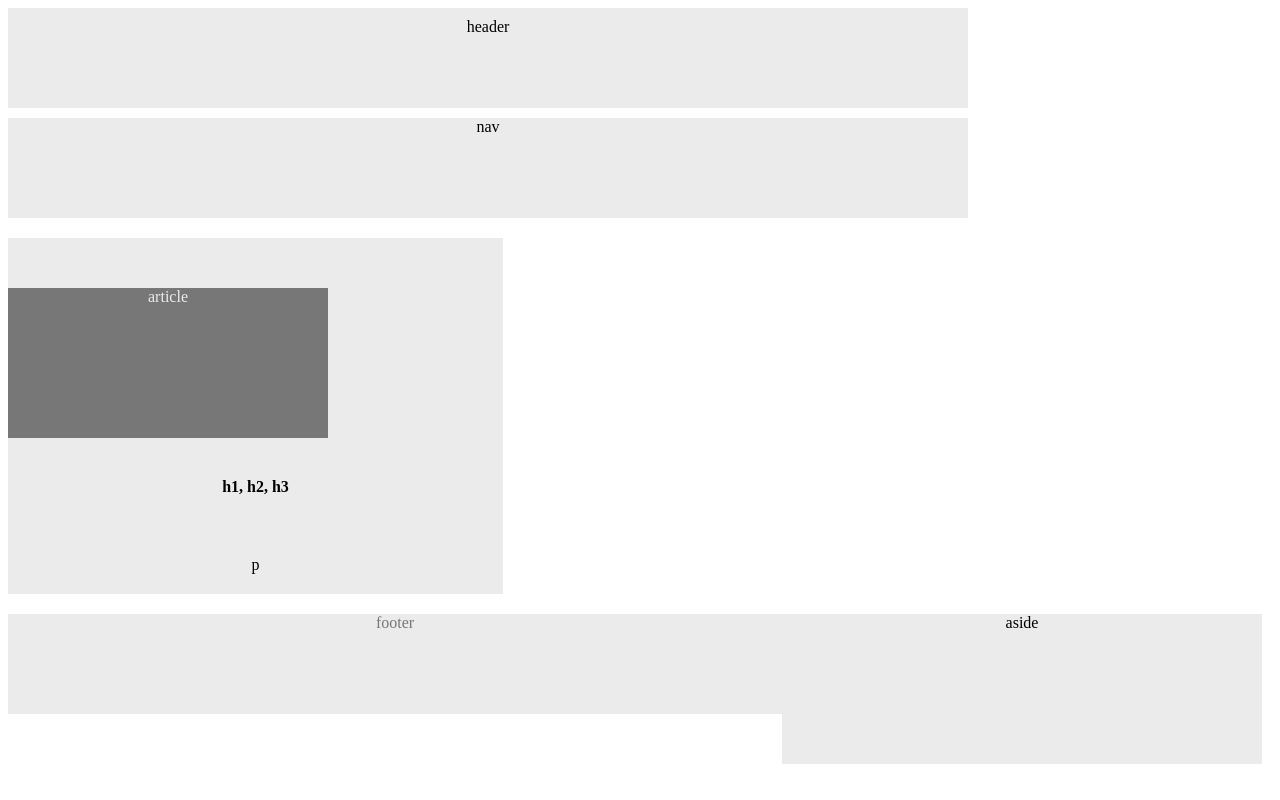
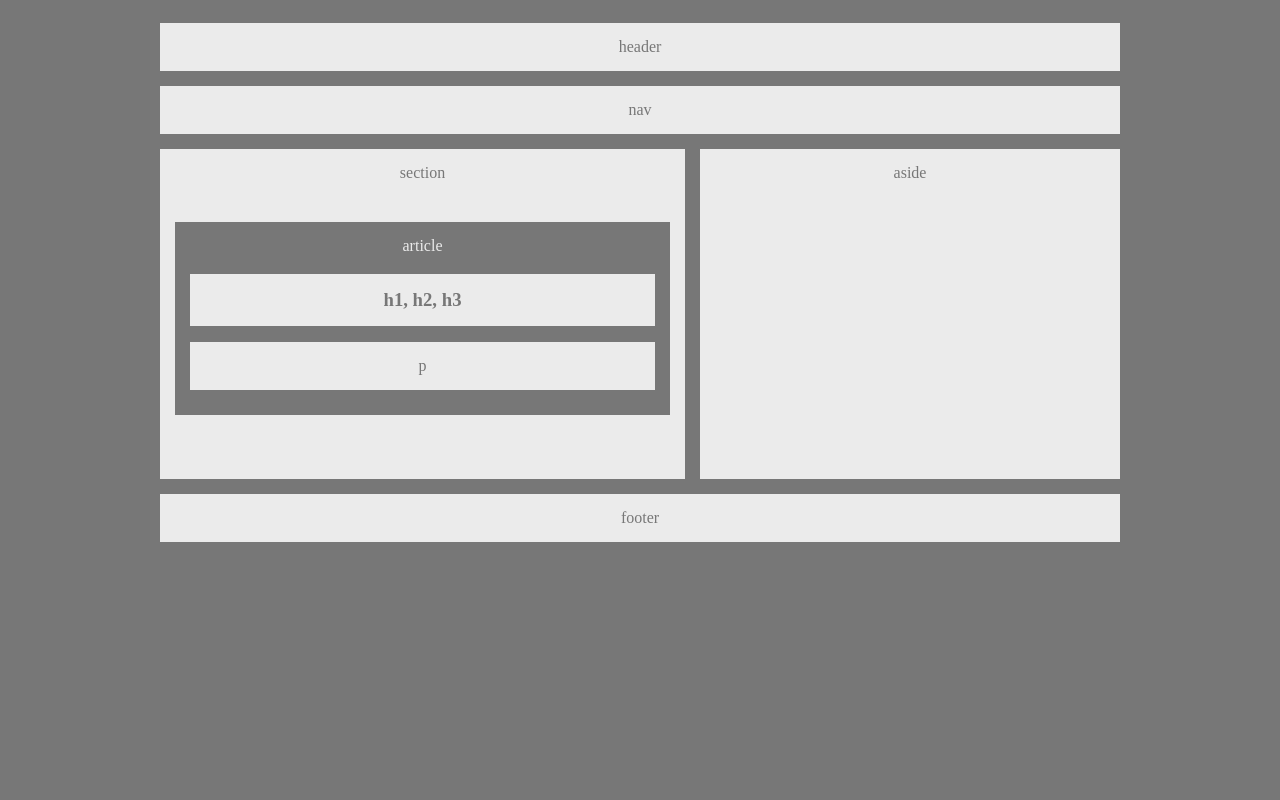
Before and after one commit to jnguyen0581/HW-Wireframe, a plain HTML site: page index.html in a window 1280 px wide. Drawn offline with Linux system fonts and the light colour scheme.

Commit message:
adding more to index.html and style.css

```diff
--- a/index.html
+++ b/index.html
@@ -1,24 +1,30 @@
 <!DOCTYPE html>
 <html lang="en">
+
 <head>
     <meta charset="UTF-8">
     <meta name="viewport" content="width=device-width, initial-scale=1.0">
     <meta http-equiv="X-UA-Compatible" content="ie=edge">
     <title>HW-Wireframe</title>
-    <link rel="stylesheet" type="text/css" href="style.css">
+    <link rel="stylesheet" href="style.css">
 </head>
+
 <body>
-    <header>header</header>
-    <section id="nav">nav</section>
+    <div class="full">
+        <header>header</header>
 
-    <section id="full" class="clearfix">
-             <section id="article">article</section>
-                <section id="h1"><strong>h1, h2, h3</strong></section>
-                <section id="p">p</section>
-    </section>
+        <nav>nav</nav>
+        <section class="container"> section
+            <article class="article"> article
+                <h3 class="headers">h1, h2, h3</h3>
+                <p class="paragraph">p</p>
+            </article>
+        </section>
+        <aside class="aside">aside</aside>
 
-            <section id="aside">aside</section>
+        <footer>footer</footer>
+    </div>
 
-    <footer>footer</footer>
 </body>
+
 </html>
--- a/style.css
+++ b/style.css
@@ -1,87 +1,111 @@
-
-
-
-* {
+/* * {
     box-sizing: border-box;
     text-align: center;
 }
 
-.body {
-    font-family: "Arial", "Helvetica", sans-serif;
+body {
+    width: 960px;
+    font-family: "Arial", Helvetica Neue, Helvetica, sans-serif;
     color: #777;
-    background: #777;
-    width: 960px;
-    line-height: 32px;
+    background-color: #777;
     font-size: 18px;
-    text-align: center;
-
 }
 
-header {
-    padding: 10px;
-    width: 960px;
-    height: 100px;
-    background: #ebebeb;
+header, footer {
+    padding: 30px;
     margin-bottom: 10px;
+    background-color: #ebebeb;
 }
 
-#nav {
-    width: 960px;
-    height: 100px;
-    background: #ebebeb;
-    margin-bottom: 20px;
+nav {
+    padding: 30px;
+    margin-bottom: 10px;
+    background-color: #ebebeb;
 }
 
-.clearfix::after {
-    content:"";
-    display: block;
-    clear: both;
-  }
 
-#full {
+.container {
     width: 495px;
-    min-height: 150px;
-    overflow: auto;
-    clear: both;
-    background: #ebebeb;
-    text-align: center;
+    background-color: #ebebeb;
+    padding: 20px;
     margin-bottom: 20px;
+    position: relative;
 }
 
-#article {
-    color: #ebebeb;
-    background: #777;
-    width: 320px;
-    height: 150px;
-    margin-top: 50px;
+.aside {
+    padding: 40px;
+    background-color: #ebebeb;
+    float: right;
+    position: relative;
+    width: 495;
+    height:
+}
+ .headers, .paragraph {
+     padding: 20px;
+     margin-bottom: 10px;
+     color: #777;
+     background-color: #ebebeb;
+ }
 
+ .article {
+     background-color: #777;
+     color: #ebebeb;
+     padding: 20px;
+     position: relative;
+     bottom: 0px;
+ } */
+
+ body {
+    background-color: #777777;
+    color: #777777;
+    font-family: 'Times New Roman', Times, serif';
 }
 
-#h1 {
-   padding: 20px;
-   margin-top: 20px;
+.full {
+   margin-left: auto;
+   margin-right: auto;
+   left: 0;
+   right: 0;
+   position: absolute;
+   width: 960px;
+}
+header, nav, section, aside, footer {
    background-color: #ebebeb;
+   color: #777777;
+   padding: 15px;
+   margin-top: 15px;
+   text-align: center;
 }
 
-#p {
-    padding: 20px;
-    margin-top: 20px;
-    background-color: #ebebeb;
- }
+section {
+   float: left;
+   width: 495px;
+   margin-bottom: 15px;
+   height: 300px;
+}
 
-#aside {
-    background: #ebebeb;
-    float: right;
-    width: 480px;
-    height: 150px;
-    margin-right: 10px;
+aside {
+   float: left;
+   width: 390px;
+   height: 300px;
+   margin-left: 15px;
 }
 
 footer {
-    color: #777;
-    width: 960px;
-    height: 100px;
-    background: #ebebeb;
-    margin-bottom: 20px;
-    text-align: center
+   clear: both;
+   margin-bottom: 15px;
 }
+
+article {
+   background-color: #777;
+   color: #ebebeb;
+   padding: 15px;
+   margin-top: 40px;
+}
+
+.headers, .paragraph {
+   padding: 15px;
+   margin-bottom: 10px;
+   color: #777;
+   background-color: #ebebeb;
+}
```
